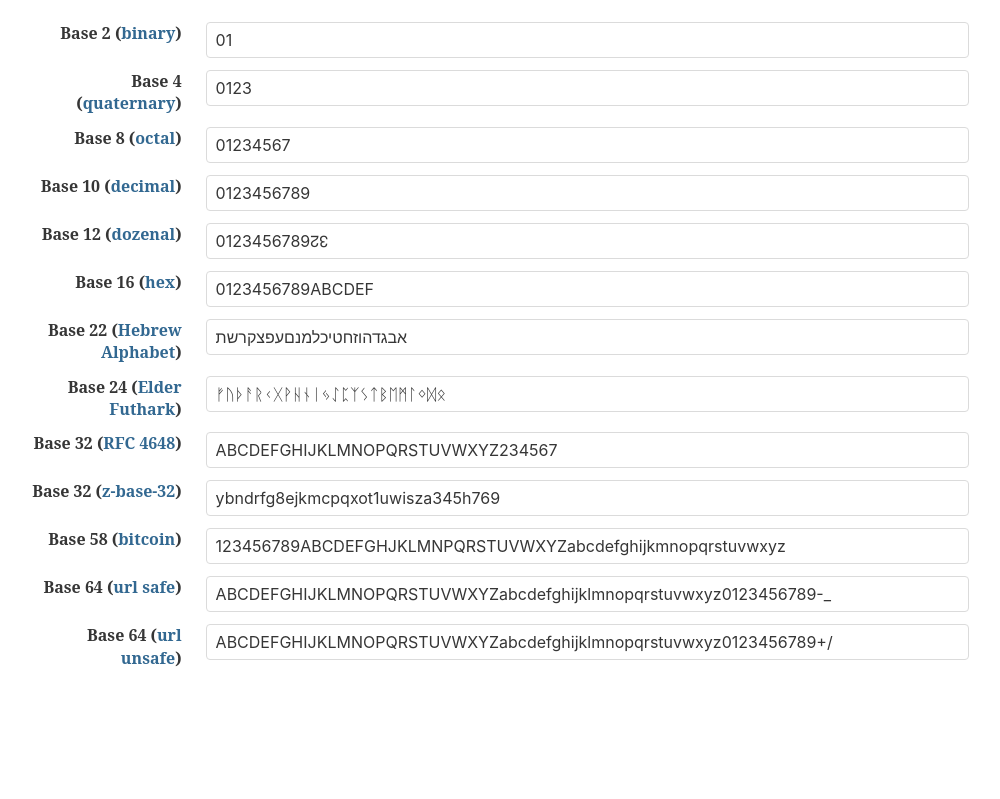
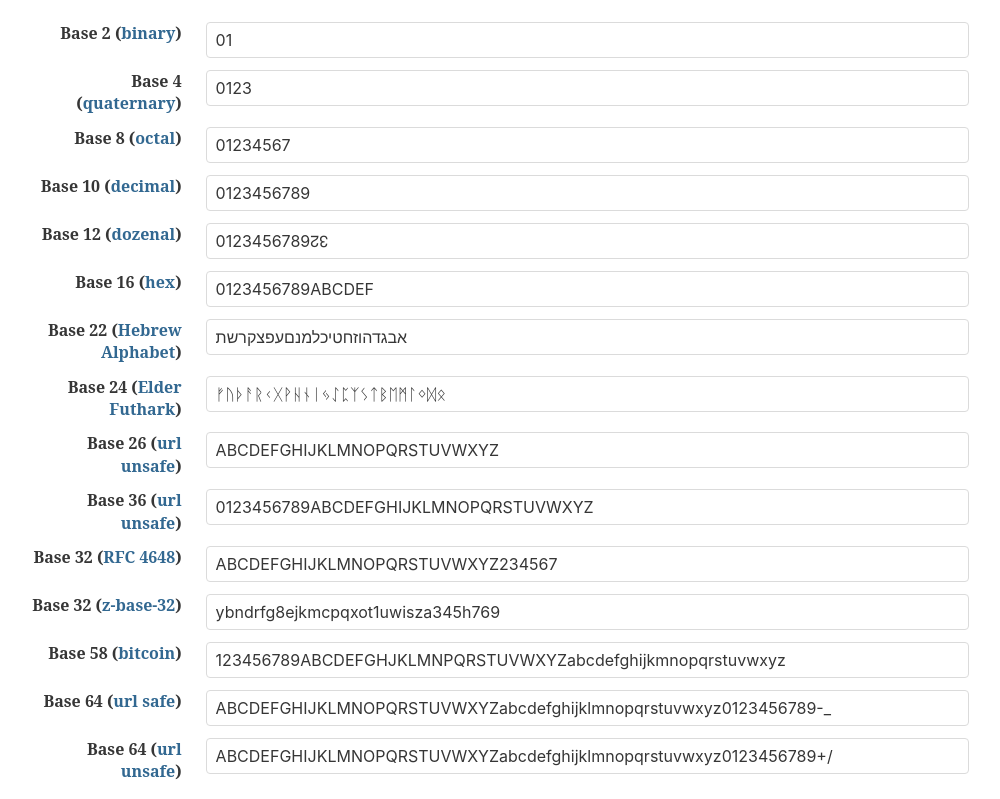
Before and after one commit to Alektryon/gramculator, a plain HTML site: page index.html in a window 1280 px wide. Shown: the part 932-1731 px from the top of the page, without its empty margins (141-1141 px from the left). Before the commit the page ends 1617 px from the top, so only its background shows below. Drawn offline with nearby package versions, Linux system fonts and the light colour scheme.

Commit message:
add base36 and base26 examples

```diff
--- a/index.html
+++ b/index.html
@@ -144,6 +144,32 @@
 
 			<div class="field is-horizontal">
 				<div class="field-label">
+					<label class="label">Base 26 (<a href="https://en.wikipedia.org/wiki/Base_26">url unsafe</a>)</label>
+				</div>
+				<div class="field-body">
+					<div class="field has-addons">
+						<div class="control is-expanded">
+							<input class="input" type="text" value="ABCDEFGHIJKLMNOPQRSTUVWXYZ" readonly>
+						</div>
+					</div>
+				</div>
+			</div>
+
+			<div class="field is-horizontal">
+				<div class="field-label">
+					<label class="label">Base 36 (<a href="https://en.wikipedia.org/wiki/Base36">url unsafe</a>)</label>
+				</div>
+				<div class="field-body">
+					<div class="field has-addons">
+						<div class="control is-expanded">
+							<input class="input" type="text" value="0123456789ABCDEFGHIJKLMNOPQRSTUVWXYZ" readonly>
+						</div>
+					</div>
+				</div>
+			</div>
+
+			<div class="field is-horizontal">
+				<div class="field-label">
 					<label class="label">Base 32 (<a href="https://tools.ietf.org/html/rfc4648#section-6">RFC 4648</a>)</label>
 				</div>
 				<div class="field-body">
```
